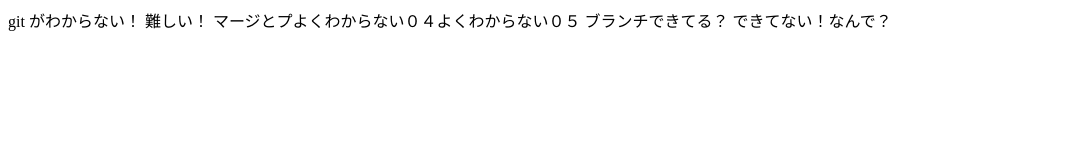
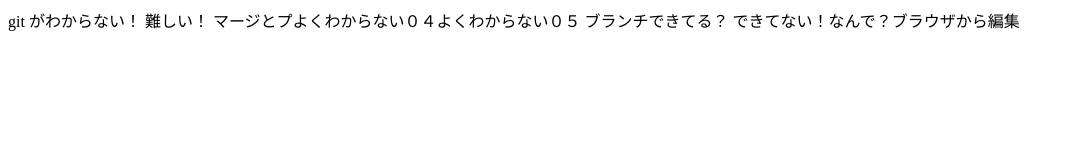
Before and after one commit to mariko-goto/chocolate, a plain HTML site: page index.html in a window 1280 px wide. Shown: the whole page, without its empty margins (0-1073 px from the left). Drawn offline with Linux system fonts and the light colour scheme.

Commit message:
Update index.html

```diff
--- a/index.html
+++ b/index.html
@@ -9,7 +9,8 @@
 </head>
 
 <body>
-    git がわからない！ 難しい！ マージとプよくわからない０４よくわからない０５ ブランチできてる？ できてない！なんで？
+    git がわからない！ 難しい！ マージとプよくわからない０４よくわからない０５ ブランチできてる？ できてない！なんで？ブラウザから編集
+
 
 </body>
 
```
